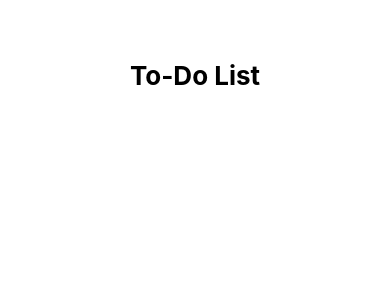
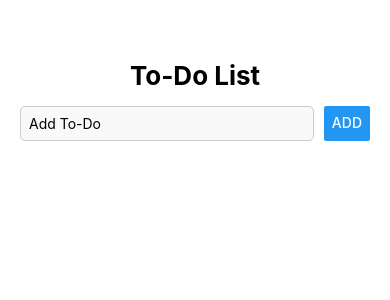
Before and after one commit to csalguera/newm-n322, a React Native app in the folder todo-list/: screen / in a window 390 px wide. Shown: the top 300 px of the page. Built offline with nearby package versions, Linux system fonts and the light colour scheme.

Commit message:
import react-native components and add styling

```diff
--- a/todo-list/App.js
+++ b/todo-list/App.js
@@ -1,9 +1,22 @@
-import { StyleSheet, Text, View } from 'react-native';
+import {
+  StyleSheet,
+  View,
+  Text,
+  TextInput,
+  Button,
+} from "react-native";
 
 export default function App() {
   return (
     <View style={styles.container}>
       <Text style={styles.title}>To-Do List</Text>
+      <View style={styles.inputRow}>
+        <TextInput
+          style={styles.input}
+          placeholder="Add To-Do"
+        />
+        <Button title="Add" />
+      </View>
     </View>
   );
 }
@@ -11,7 +24,7 @@ export default function App() {
 const styles = StyleSheet.create({
   container: {
     flex: 1,
-    backgroundColor: '#fff',
+    backgroundColor: "#fff",
     padding: 20,
     paddingTop: 60,
   },
@@ -21,4 +34,17 @@ const styles = StyleSheet.create({
     marginBottom: 15,
     textAlign: "center",
   },
+  inputRow: {
+    flexDirection: "row",
+    marginBottom: 15,
+  },
+  input: {
+    flex: 1,
+    borderWidth: 1,
+    borderColor: "#ccc",
+    padding: 8,
+    marginRight: 10,
+    borderRadius: 5,
+    backgroundColor: "#f9f9f9",
+  },
 });
```
